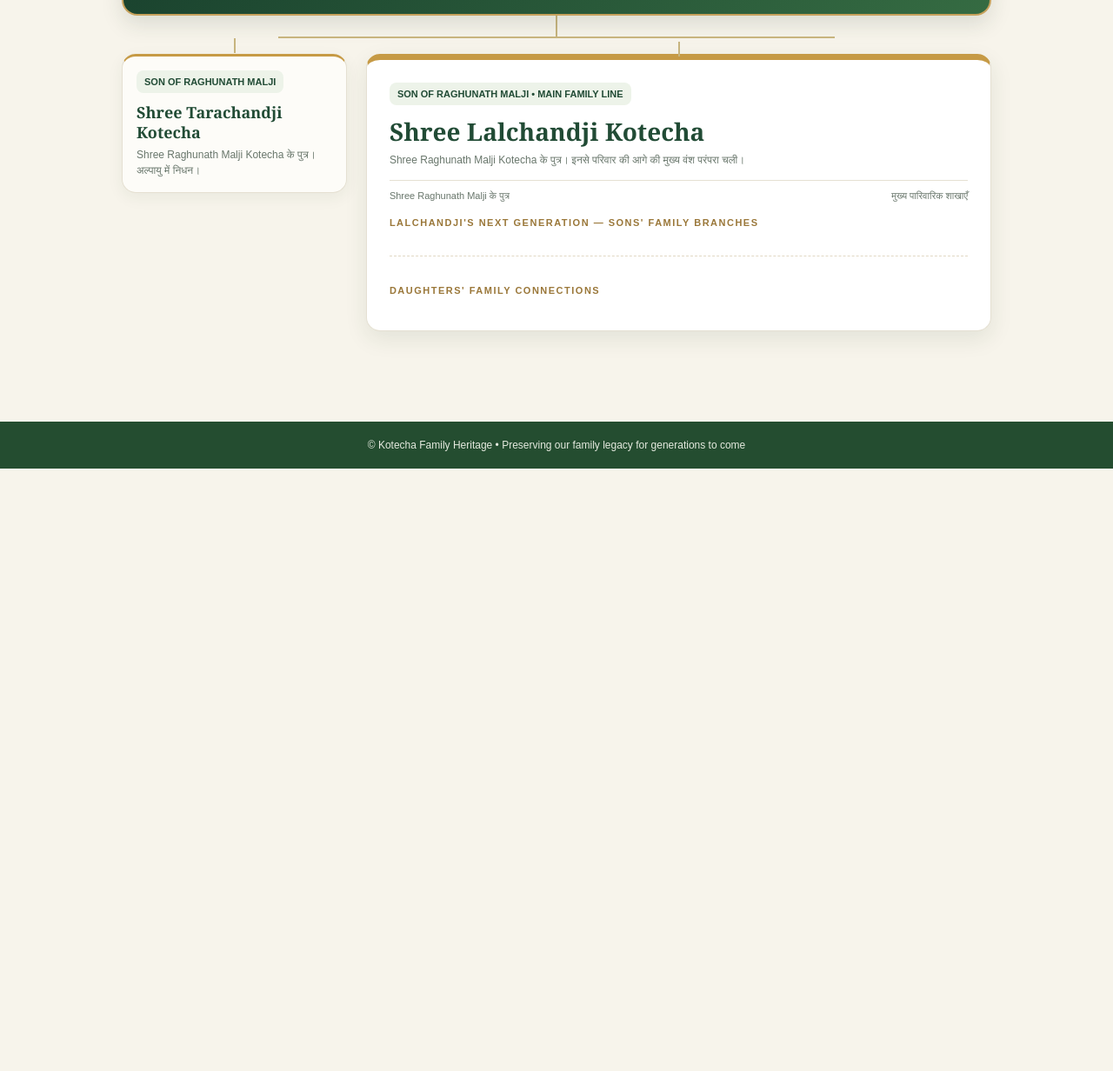
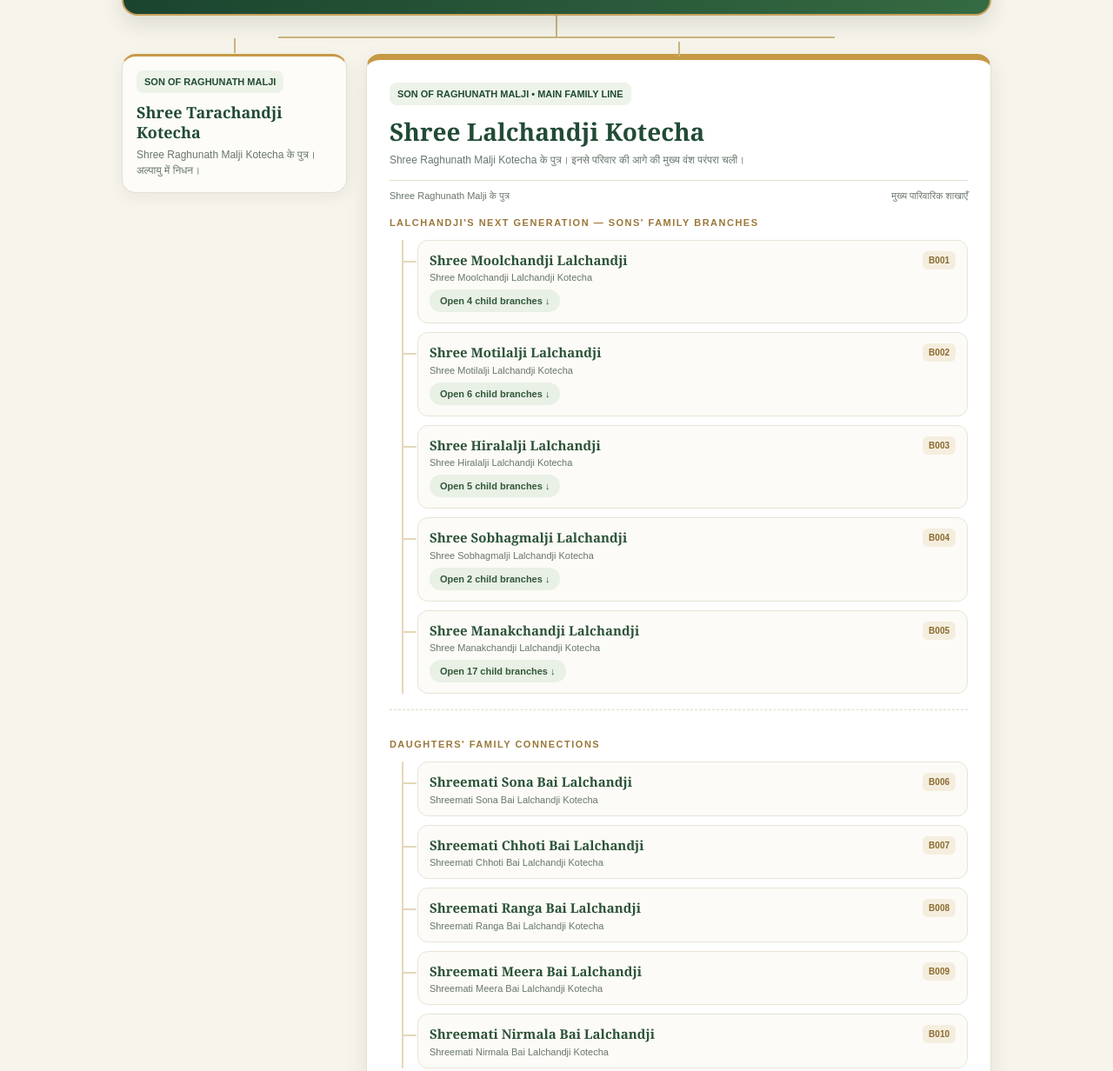
Before and after one commit to ourfamilyheritage/our_family_heritage, a plain HTML site: page branches.html in a window 1280 px wide. Shown: the part 700-1932 px from the top of the page at 87% size. Before the commit the page ends 1239 px from the top, so only its background shows below. Drawn offline with Linux system fonts and the light colour scheme.

Commit message:
Fix button event listener for toggling branches

```diff
--- a/branches.html
+++ b/branches.html
@@ -112,4 +112,17 @@ function makeCard(item,level=1){
    const btn=document.createElement("button");btn.className="toggle";btn.textContent="Open "+kids.length+" child branch"+(kids.length===1?"":"es")+" ↓";
    const wrap=document.createElement("div");wrap.className="children";wrap.hidden=true;
    kids.forEach(k=>wrap.append(makeCard(k,level+1)));
-   btn.addEventL
+   btn.addEventListener("click",()=>{wrap.hidden=!wrap.hidden;btn.textContent=wrap.hidden?"Open "+kids.length+" child branch"+(kids.length===1?"":"es")+" ↓":"Close child branches ↑"});
+   card.append(btn,wrap);
+ }
+ return card;
+}
+function escapeHtml(s){return String(s).replace(/[&<>"']/g,c=>({"&":"&amp;","<":"&lt;",">":"&gt;",'"':"&quot;","'":"&#39;"}[c]));}
+directMain(["B001","B002","B003","B004","B005"]).forEach(x=>document.getElementById("sonsTree").append(makeCard(x)));
+directMain(["B006","B007","B008","B009","B010"]).forEach(x=>document.getElementById("daughtersTree").append(makeCard(x)));
+document.getElementById("rootToggle").addEventListener("click",()=>{
+ const area=document.getElementById("rootChildren");area.hidden=!area.hidden;
+ document.getElementById("rootToggle").textContent=area.hidden?"Explore Family Roots ↓":"Hide Family Roots ↑";
+});
+</script>
+</body></html>
```
